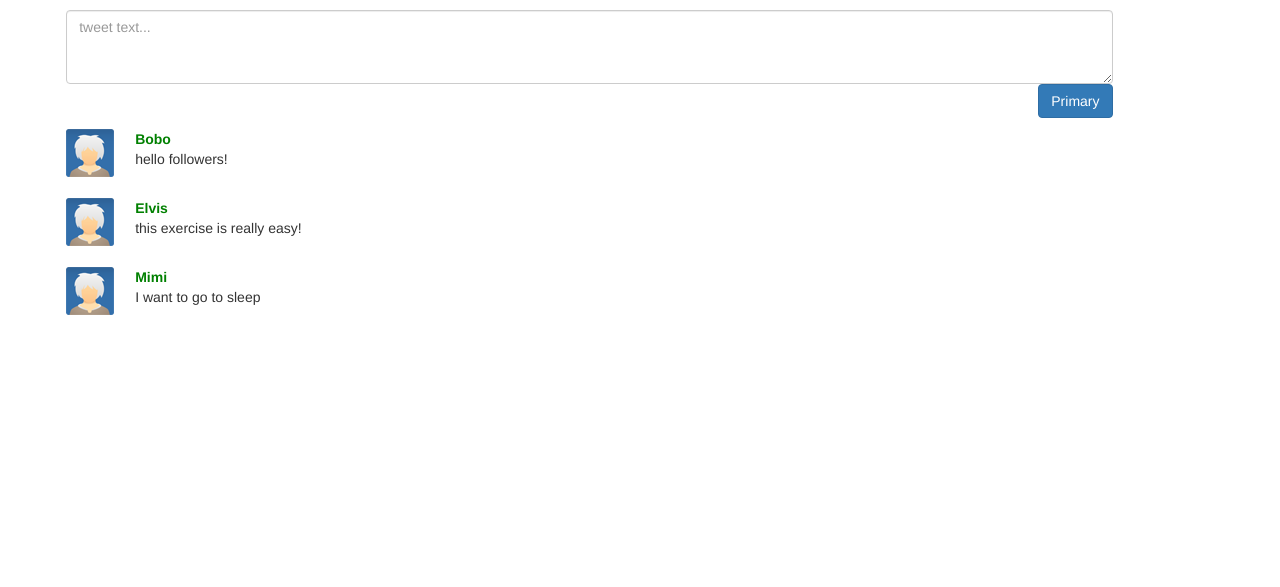
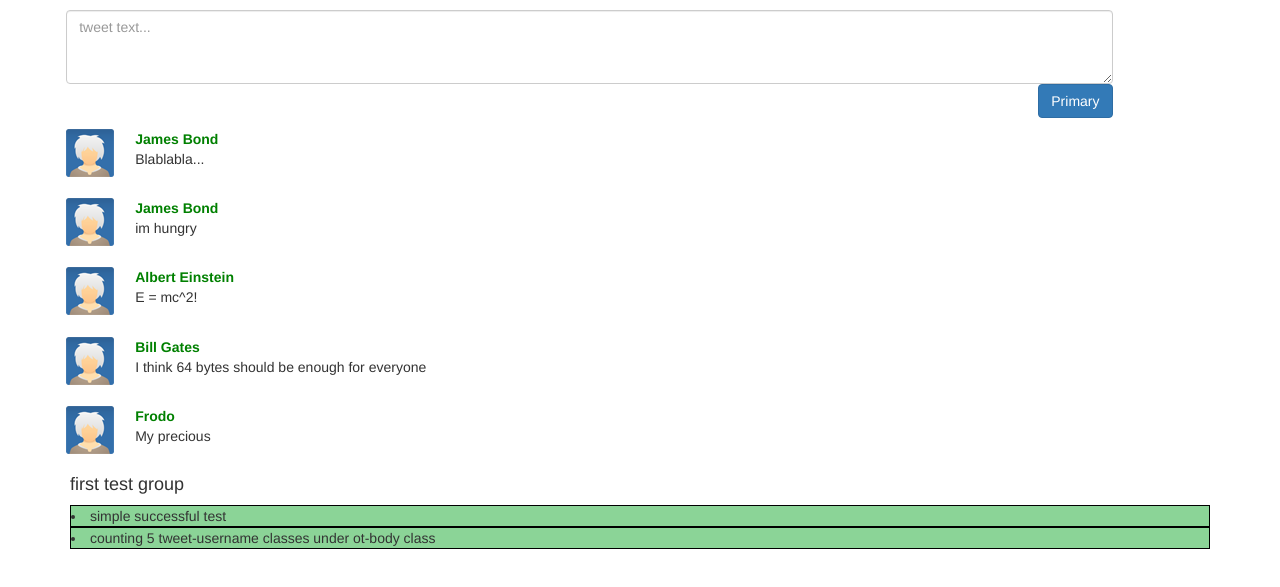
Before and after one commit to shakedd15/CourseTwitterProject, a plain HTML site: page Twitter/ofekTwitter.html in a window 1280 px wide. Shown: the part 53-640 px from the top of the page. Drawn offline with nearby package versions, Linux system fonts and the light colour scheme.

Commit message:
parashti.

```diff
--- a/Twitter/ofekTwitter.html
+++ b/Twitter/ofekTwitter.html
@@ -50,7 +50,7 @@
         </div>
     </div>
 
-    <div class="row" id="testPlace">
+    <div id="testPlace">
     </div>
 </section>
 
--- a/javaScript/TestingJava.js
+++ b/javaScript/TestingJava.js
@@ -1,9 +1,3 @@
-window.onload = function () {
-    test_group('first test group', function() {
-        assert(countingLogoImage(), "simple successful test");
-    });
-};
-
 function assert(value, name) {
     var placeHolder = document.getElementById("testPlace");
     var div = document.createElement("div");
@@ -39,3 +33,7 @@ function test_group(name, test_group_function){
 function countingLogoImage() {
     return document.querySelectorAll("#logo").length == 1;
 }
+
+function countingFiveTweet() {
+    return document.querySelectorAll(".row").length >= 5;
+}
--- a/javaScript/ofekTwitter.js
+++ b/javaScript/ofekTwitter.js
@@ -2,12 +2,19 @@ window.onload = function () {
     for (i=0; i<tweets.length; i++){
         createSingleTwitt(tweets[i].username, tweets[i].text, false);
     }
+
+    test_group('first test group', function() {
+        assert(countingLogoImage(), "simple successful test");
+        assert(countingFiveTweet(), "counting 5 tweet-username classes under ot-body class");
+    });
 };
 
 var tweets = [
-    {username: 'Bobo', text: 'hello followers!'},
-    {username: 'Elvis', text: 'this exercise is really easy!'},
-    {username: 'Mimi', text: 'I want to go to sleep'}
+    {username: 'James Bond', text: 'Blablabla...'},
+    {username: 'James Bond', text: 'im hungry'},
+    {username: 'Albert Einstein', text: 'E = mc^2!'},
+    {username: 'Bill Gates', text: 'I think 64 bytes should be enough for everyone'},
+    {username: 'Frodo', text: 'My precious'}
 ];
 
 function addCommant() {
@@ -18,6 +25,7 @@ function addCommant() {
     createSingleTwitt(newUser.username, newUser.text, true)
 }
 
+//TODO: להפריד לפונקציות
 function createSingleTwitt(username, text, isThisUser){
     var div = document.createElement("div");
     div.className = "row";
```
Also changed, not shown: javaScript/users.js (+5 -6 lines).
